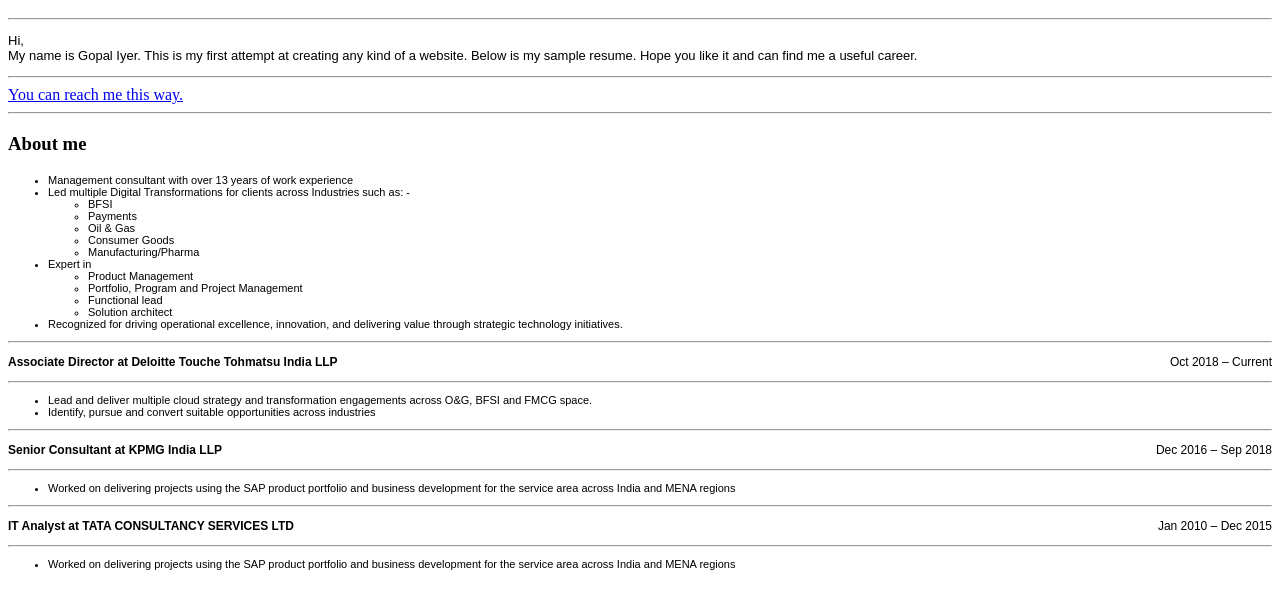
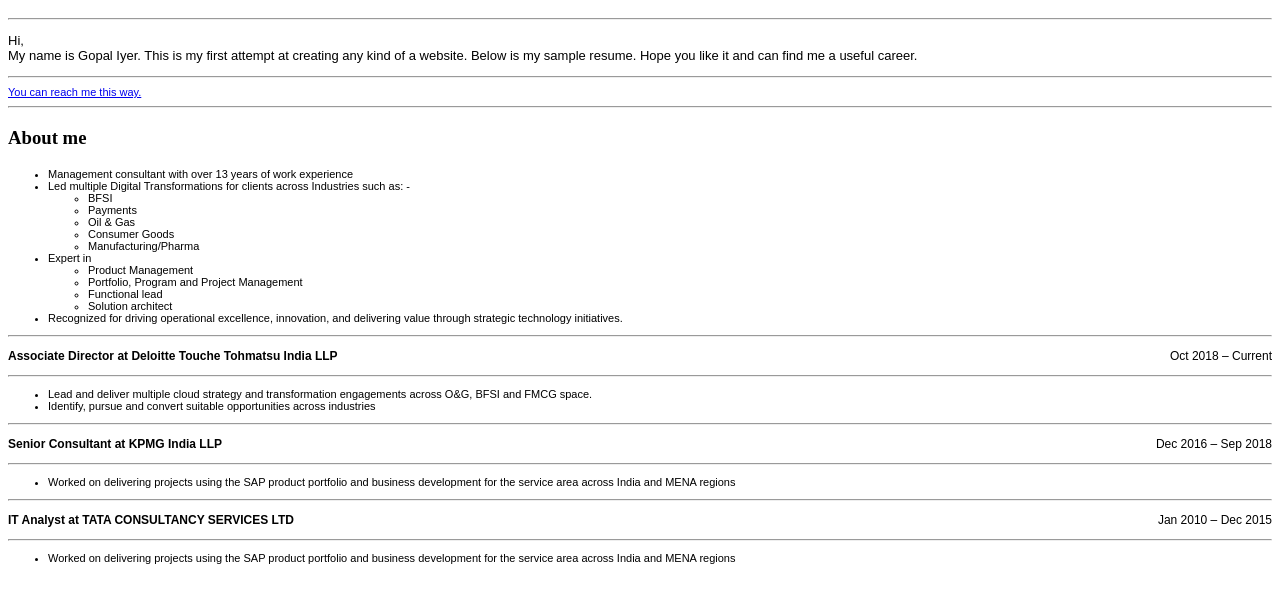
Before and after one commit to gopaliyer87/Gopal_resume, a plain HTML site: page index.html in a window 1280 px wide. Shown: the part 48-656 px from the top of the page. Drawn offline with Linux system fonts and the light colour scheme.

Commit message:
some more changes

```diff
--- a/index.html
+++ b/index.html
@@ -15,7 +15,7 @@
 
 
 <hr>
-    <a href="Public/contact.html">You can reach me this way.</a>
+    <a style="font-family:arial;font-size:11px;text-align:center" href="Public/contact.html">You can reach me this way.</a>
 <hr>
 
 
```
Also changed, not shown: Public/contact.html (+1 -1 lines).
